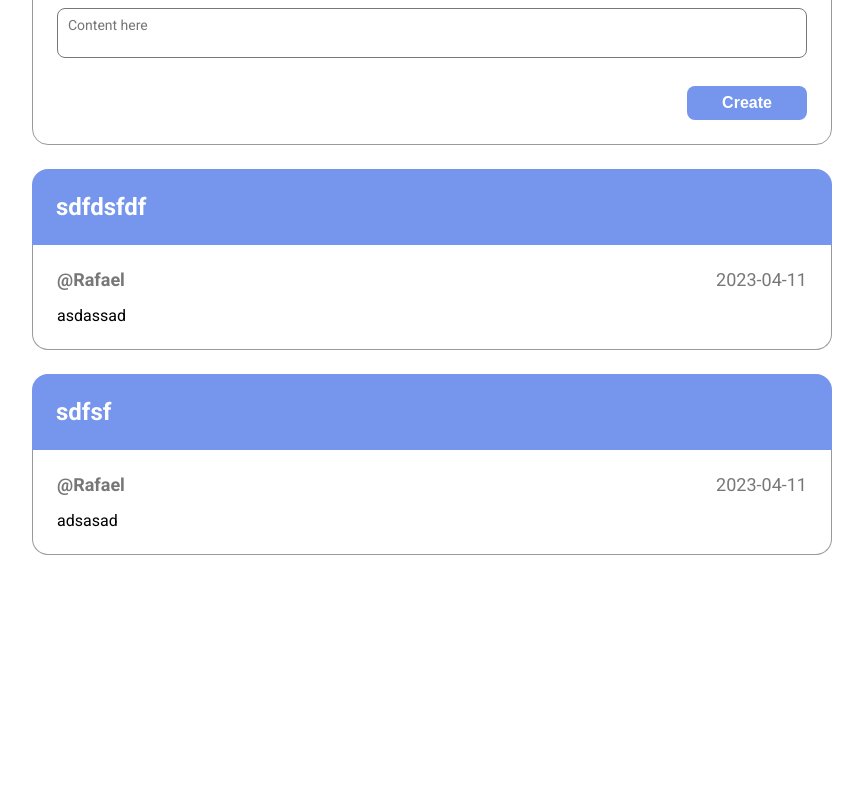
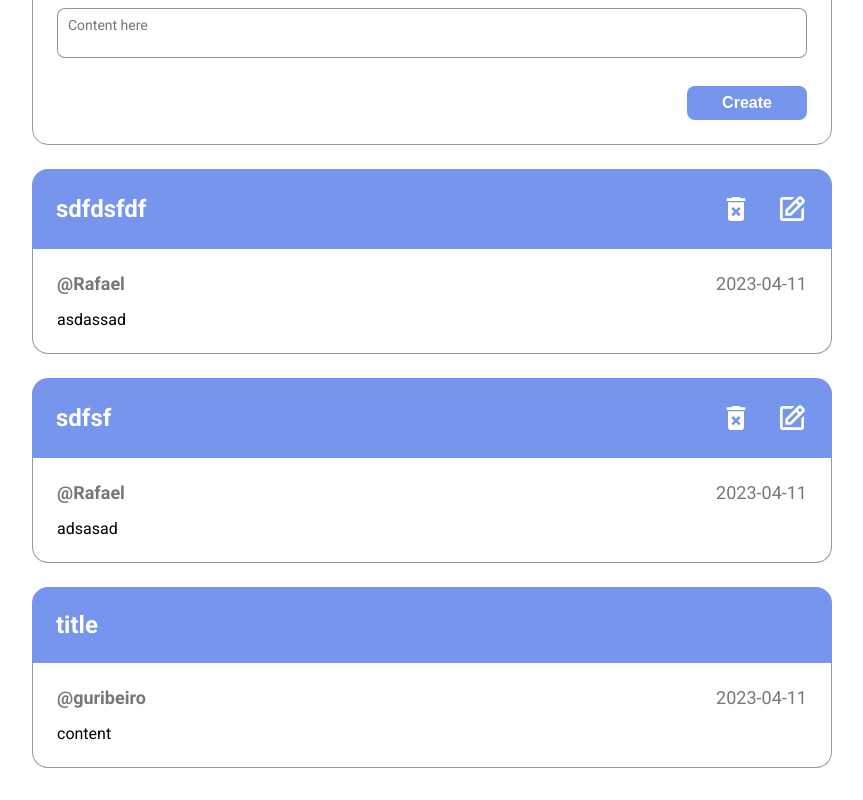
Before and after one commit to sucodelarangela/codeleap-network, a React (Vite) app: page / in a window 1280 px wide. Shown: the part 282-1082 px from the top of the page, without its empty margins (208-1071 px from the left). Before the commit the page ends 869 px from the top, so only its background shows below. Built offline with nearby package versions, Linux system fonts and the light colour scheme.

Commit message:
feat: add delete and edit dialogs

```diff
--- a/package.json
+++ b/package.json
@@ -10,7 +10,8 @@
   },
   "dependencies": {
     "react": "^18.2.0",
-    "react-dom": "^18.2.0"
+    "react-dom": "^18.2.0",
+    "react-icons": "^4.8.0"
   },
   "devDependencies": {
     "@types/react": "^18.0.28",
--- a/src/components/Form/Button/Button.module.css
+++ b/src/components/Form/Button/Button.module.css
@@ -1,7 +1,8 @@
 .btn {
-  background-color: var(--blue);
+  background-color: transparent;
+  border: 1px solid var(--light-grey);
   border-radius: 8px;
-  color: var(--white);
+  color: var(--black);
   cursor: pointer;
   display: flex;
   justify-content: center;
@@ -11,3 +12,21 @@
   padding: 8px 0;
   width: 120px;
 }
+
+.btn.submit {
+  border: none;
+  background-color: var(--blue);
+  color: var(--white);
+}
+
+.btn.delete {
+  border: none;
+  background-color: var(--red);
+  color: var(--white);
+}
+
+.btn.save {
+  border: none;
+  background-color: var(--green);
+  color: var(--white);
+}
--- a/src/components/Form/Button/index.jsx
+++ b/src/components/Form/Button/index.jsx
@@ -1,8 +1,8 @@
 import styles from './Button.module.css';
 
-export const Button = ({ action, children, type }) => {
+export const Button = ({ action, clickAction, children, type }) => {
   return (
-    <button type={type} className={`${styles.btn} ${action}`}>
+    <button type={type} className={`${styles.btn} ${styles[action]}`} onClick={clickAction}>
       {children}
     </button>
   );
--- a/src/components/Form/Form.module.css
+++ b/src/components/Form/Form.module.css
@@ -1,4 +1,4 @@
-form {
+.legend {
   border: 1px solid var(--light-grey);
   border-radius: 16px;
   margin: 24px 0;
--- a/src/components/Form/index.jsx
+++ b/src/components/Form/index.jsx
@@ -11,7 +11,7 @@ export const Form = () => {
           <input id="title" name="title" type="text" placeholder="Hello world" className='input' />
           <label htmlFor="content" className='label'>Content</label>
           <textarea name="content" id="content" placeholder="Content here" className='input'></textarea>
-          <Button type='submit' action=''>Create</Button>
+          <Button type='submit' action='submit'>Create</Button>
         </fieldset>
       </form>
     </section>
--- /dev/null
+++ b/src/components/Modal/Modal.module.css
@@ -0,0 +1,30 @@
+.overlay {
+  background-color: var(--overlay);
+  inset: 0;
+  position: absolute;
+}
+
+.modal {
+  background-color: var(--white);
+  border-radius: 16px;
+  left: 50%;
+  top: 50%;
+  transform: translate(-50%, -50%);
+  padding: 24px;
+  position: absolute;
+  width: 80%;
+}
+
+.modal h2 {
+  padding-bottom: 40px;
+}
+
+.actions {
+  display: flex;
+  justify-content: flex-end;
+  gap: 16px;
+}
+
+.actions button {
+  margin: unset;
+}
--- /dev/null
+++ b/src/components/Modal/index.jsx
@@ -0,0 +1,33 @@
+import styles from './Modal.module.css';
+import { Button } from '../Form/Button/index';
+
+export const Modal = ({ type, clickAction }) => {
+
+  return (
+    <div className={styles.overlay}>
+      <div className={styles.modal}>
+        {type === 'delete' ? (
+          <>
+            <h2 className="title">Are you sure you want to delete this item?</h2>
+            <div className={styles.actions}>
+              <Button action='cancel' clickAction={clickAction}>Cancel</Button>
+              <Button action='delete'>Delete</Button>
+            </div>
+          </>
+        ) : type === 'edit' ? (
+          <form>
+            <legend className='title'>Edit item</legend>
+            <label htmlFor="title" className='label'>Title</label>
+            <input id="title" name="title" type="text" placeholder="Hello world" className='input' />
+            <label htmlFor="content" className='label'>Content</label>
+            <textarea name="content" id="content" placeholder="Content here" className='input'></textarea>
+            <div className={styles.actions}>
+              <Button action='cancel' clickAction={clickAction}>Cancel</Button>
+              <Button type='submit' action='save'>Save</Button>
+            </div>
+          </form>
+        ) : ''}
+      </div>
+    </div>
+  );
+};
--- a/src/components/Posts/Posts.module.css
+++ b/src/components/Posts/Posts.module.css
@@ -4,17 +4,44 @@
   gap: 24px;
 }
 
-.card h2 {
+.card_title {
+  align-items: center;
   border-radius: 16px 16px 0 0;
   color: var(--white);
+  display: flex;
+  justify-content: space-between;
   background-color: var(--blue);
   padding: 24px;
 }
 
-.card div {
+.card_actions {
+  display: flex;
+  gap: 24px;
+  padding: 0px;
+}
+
+.card_actions svg {
+  cursor: pointer;
+  transition: 0.3s;
+}
+
+.card_actions svg:hover {
+  fill: var(--dark-grey);
+}
+
+.user {
   border: 1px solid var(--light-grey);
   border-style: none solid none solid;
-  padding: 24px;
+  color: var(--dark-grey);
+  display: flex;
+  font-size: 18px;
+  font-weight: 400;
+  justify-content: space-between;
+  padding: 24px 24px 16px;
+}
+
+.user span:first-child {
+  font-weight: 700;
 }
 
 .card p {
@@ -23,16 +50,3 @@
   border-radius: 0 0 16px 16px;
   padding: 0 24px 24px;
 }
-
-.card div {
-  color: var(--overlay);
-  font-size: 18px;
-  font-weight: 400;
-  display: flex;
-  justify-content: space-between;
-  padding-bottom: 16px;
-}
-
-.card div span:first-child {
-  font-weight: 700;
-}
--- a/src/components/Posts/index.jsx
+++ b/src/components/Posts/index.jsx
@@ -1,4 +1,8 @@
+import { useEffect, useState } from 'react';
 import styles from './Posts.module.css';
+import { BiEdit } from 'react-icons/bi';
+import { MdDeleteForever } from 'react-icons/md';
+import { Modal } from '../Modal';
 
 const posts = {
   results: [
@@ -16,16 +20,40 @@ const posts = {
       "title": "sdfsf",
       "content": "adsasad"
     },
+    {
+      "id": 4350,
+      "username": "guribeiro",
+      "created_datetime": "2023-04-11T12:41:23.378040Z",
+      "title": "title",
+      "content": "content"
+    },
   ]
 };
 
 export const Posts = () => {
+  const [deleteIsOpen, setDeleteIsOpen] = useState(false);
+  const [editIsOpen, setEditIsOpen] = useState(false);
+
   return (
     <section className={`container ${styles.posts}`}>
+      {deleteIsOpen && (
+        <Modal type='delete' clickAction={() => setDeleteIsOpen(false)} />
+      )}
+      {editIsOpen && (
+        <Modal type='edit' clickAction={() => setEditIsOpen(false)} />
+      )}
       {posts && posts.results.map(post => (
         <div key={post.id} className={styles.card}>
-          <h2>{post.title}</h2>
-          <div>
+          <div className={styles.card_title}>
+            <h2>{post.title}</h2>
+            {post.username === 'Rafael' && (
+              <div className={styles.card_actions}>
+                <MdDeleteForever size={32} onClick={() => setDeleteIsOpen(!deleteIsOpen)} />
+                <BiEdit size={32} onClick={() => setEditIsOpen(!editIsOpen)} />
+              </div>
+            )}
+          </div>
+          <div className={styles.user}>
             <span>@{post.username}</span>
             <span>{post.created_datetime.slice(0, 10)}</span>
           </div>
--- a/src/index.css
+++ b/src/index.css
@@ -14,8 +14,9 @@
   --black: #000;
   --blue: #7695ec;
   --green: #47b960;
+  --dark-grey: #777777;
   --light-grey: #999999;
-  --overlay: #777777;
+  --overlay: rgba(119, 119, 119, 0.8);
   --red: #ff5151;
   --white: #fff;
 }
```
Also changed, not shown: 1 other file (tests, documents, lock files or other folders).
